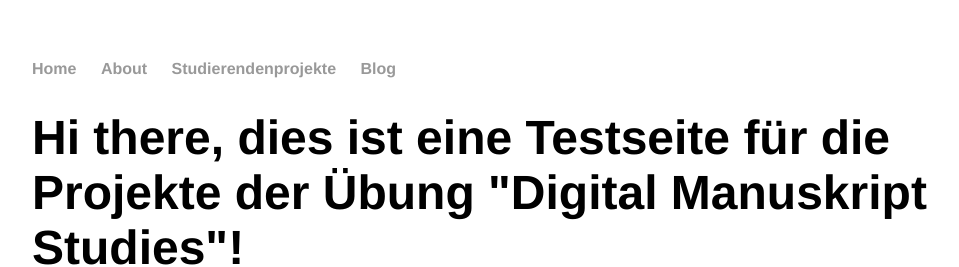
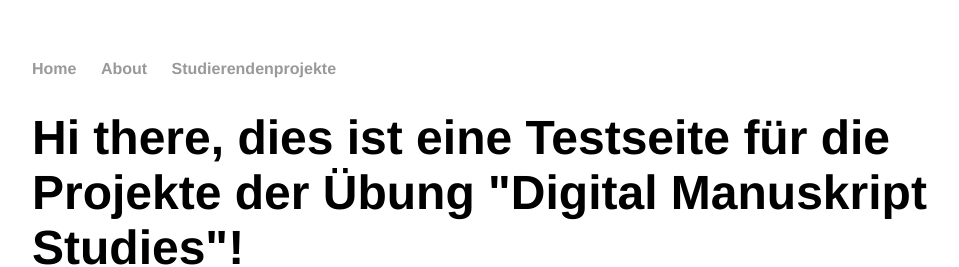
Before and after one commit to pieckh/dig-manu-studies, a Jekyll site: the page built from index.md, in a window 1280 px wide. Shown: the top 267 px of the page, without its empty margins (160-1119 px from the left). Built offline with Jekyll 4.4.1, drawn with Linux system fonts in a browser that asks for light colours.

Commit message:
Update default.html
href Pfade angepasst

```diff
--- a/_layouts/default.html
+++ b/_layouts/default.html
@@ -8,11 +8,10 @@
 		<body>
 			<nav>
 	    		<ul>
-	        		<li><a href="/">Home</a></li>
-		        	<li><a href="/about">About</a></li>
-	        		<li><a href="/Studierendenprojekte">Studierendenprojekte</a></li>
-	        		<li><a href="/blog">Blog</a></li>
-	    		</ul>
+	        		<li><a href="/dig-manu-studies">Home</a></li>
+		        	<li><a href="/dig-manu-studies/about">About</a></li>
+	        		<li><a href="/dig-manu-studies/Studierendenprojekte">Studierendenprojekte</a></li>
+	        			    		</ul>
 			</nav>
 			<div class="container">
 
```
